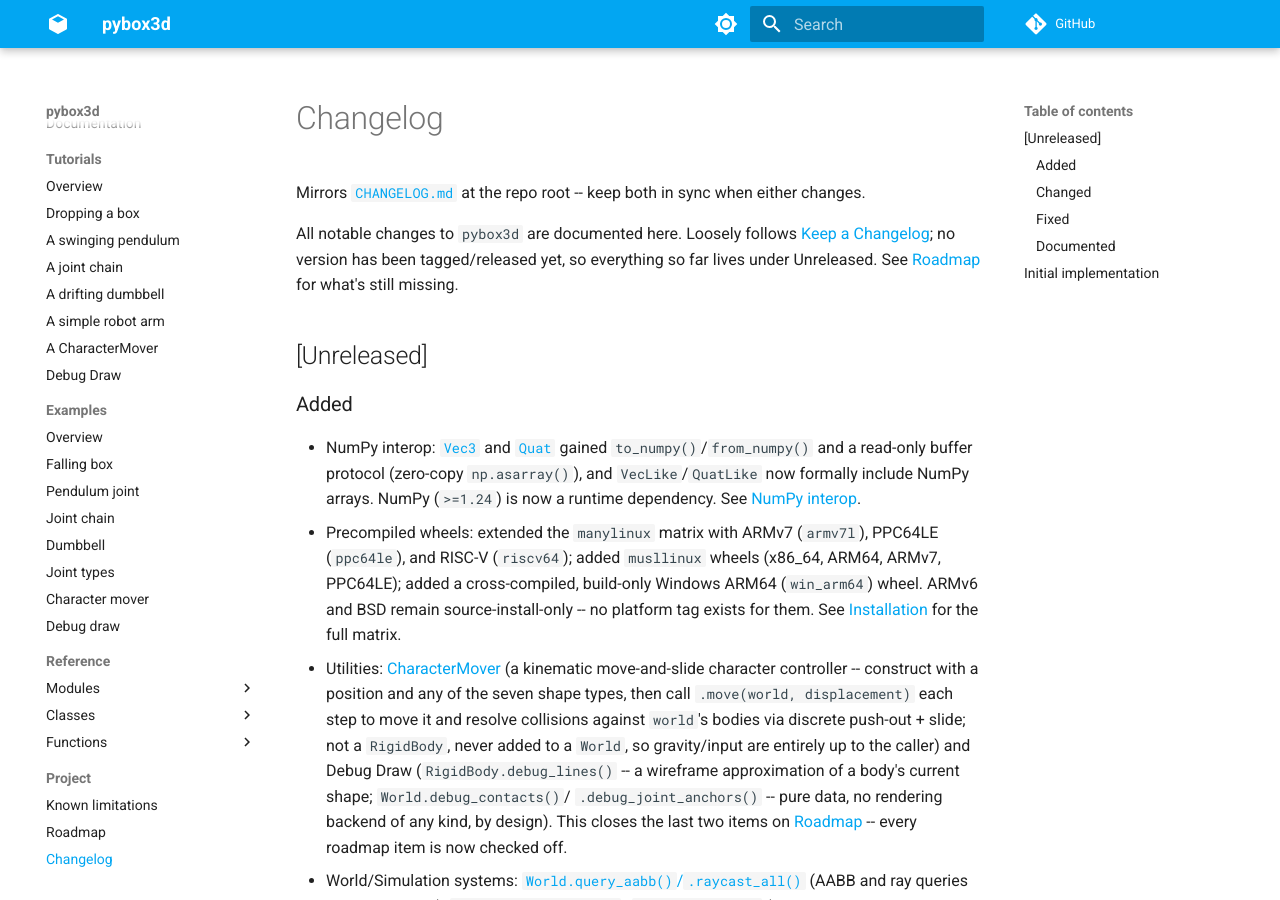
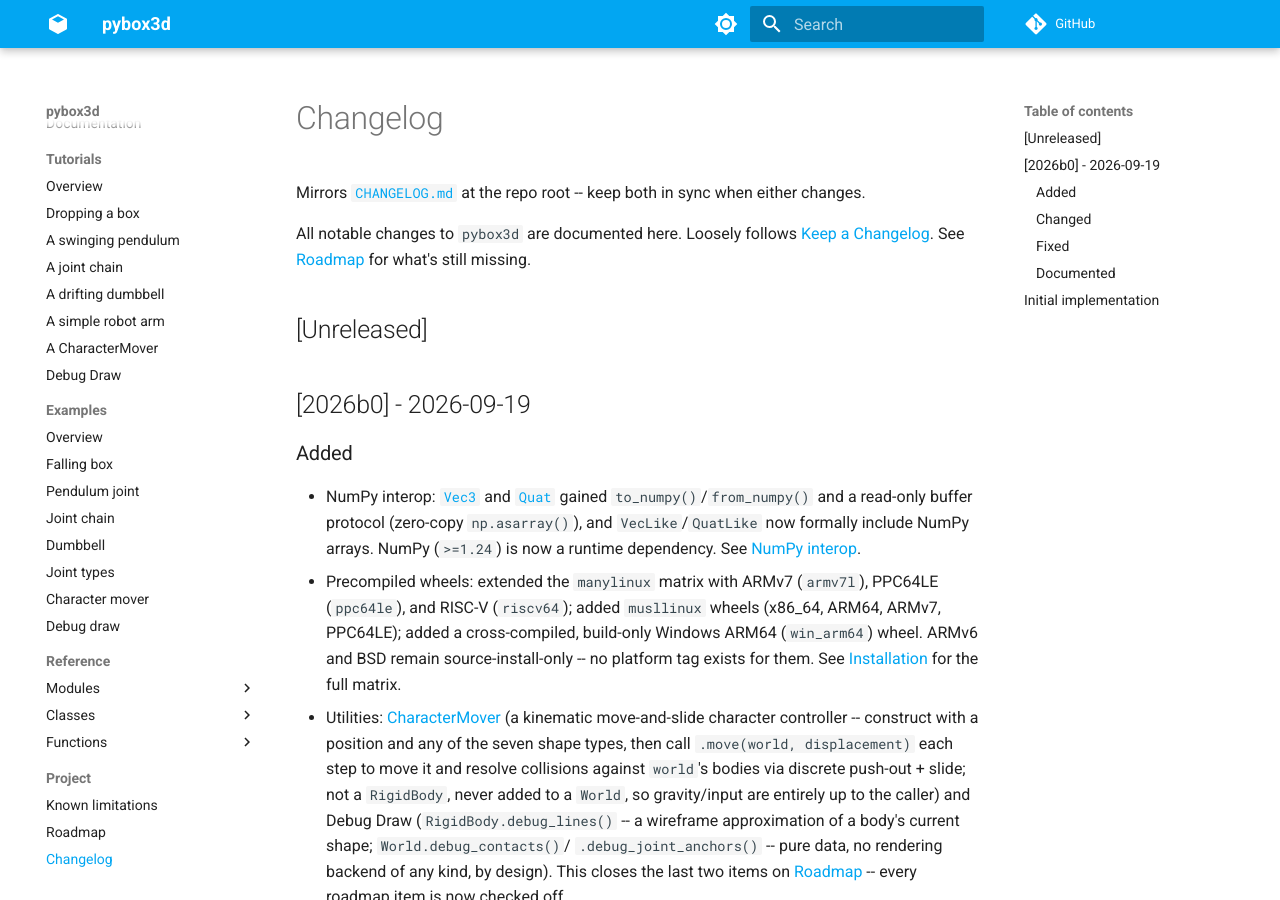
Before and after one commit to algaves/pybox3d, an MkDocs documentation site: the page built from docs/changelog.md, in a window 1280 px wide and 900 px high. Built offline with MkDocs 1.6.1 and Material for MkDocs 9.7.7, drawn with Linux system fonts in a browser that asks for light colours; comment, search, counter and statistics services are not loaded.

Commit message:
chore(release): 2026b0
Bump the package version to 2026b0, sync pybox3d.__version__ (was the
stale "0.1.0"), refresh uv.lock, and promote the changelog's Unreleased
entries under a [2026b0] - 2026-09-19 section.

```diff
--- a/docs/changelog.md
+++ b/docs/changelog.md
@@ -5,11 +5,12 @@ Mirrors
 at the repo root -- keep both in sync when either changes.
 
 All notable changes to `pybox3d` are documented here. Loosely follows
-[Keep a Changelog](https://keepachangelog.com/en/1.1.0/); no version has
-been tagged/released yet, so everything so far lives under Unreleased.
-See [Roadmap](roadmap.md) for what's still missing.
+[Keep a Changelog](https://keepachangelog.com/en/1.1.0/). See
+[Roadmap](roadmap.md) for what's still missing.
 
 ## [Unreleased]
+
+## [2026b0] - 2026-09-19
 
 ### Added
 
--- a/pyproject.toml
+++ b/pyproject.toml
@@ -1,6 +1,6 @@
 [project]
 name = "pybox3d"
-version = "2026a2"
+version = "2026b0"
 description = "Python bindings (CPython C-API) for libbox3d, a 3D box geometry + rigid-body physics library"
 readme = "README.md"
 authors = [
```
Also changed, not shown: CHANGELOG.md (+3 -2 lines), 2 other files.
